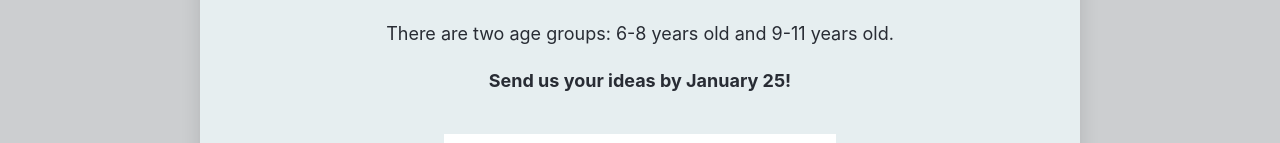
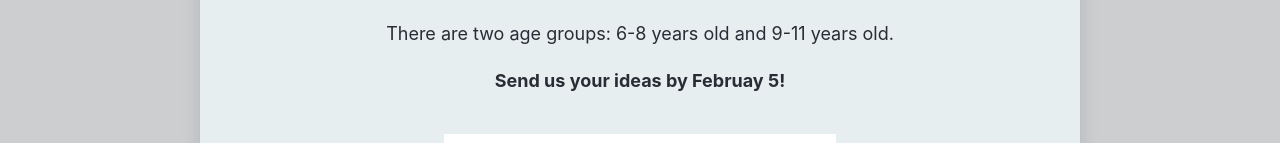
Before and after one commit to dvavs/kalothehero, a React (Create React App) app: page /contest in a window 1280 px wide. Shown: the part 564-707 px from the top of the page. Built offline with nearby package versions, Linux system fonts and the light colour scheme.

Commit message:
Update contest submission deadline

```diff
--- a/src/pages/Contest/index.js
+++ b/src/pages/Contest/index.js
@@ -52,7 +52,7 @@ export default function About(props) {
                             There are two age groups: 6-8 years old and 9-11 years old.
                             </p>
                         <p>
-                            <b>Send us your ideas by January 25!</b>
+                            <b>Send us your ideas by Februay 5!</b>
                         </p>
                     </Col>
                 </Row>
```
